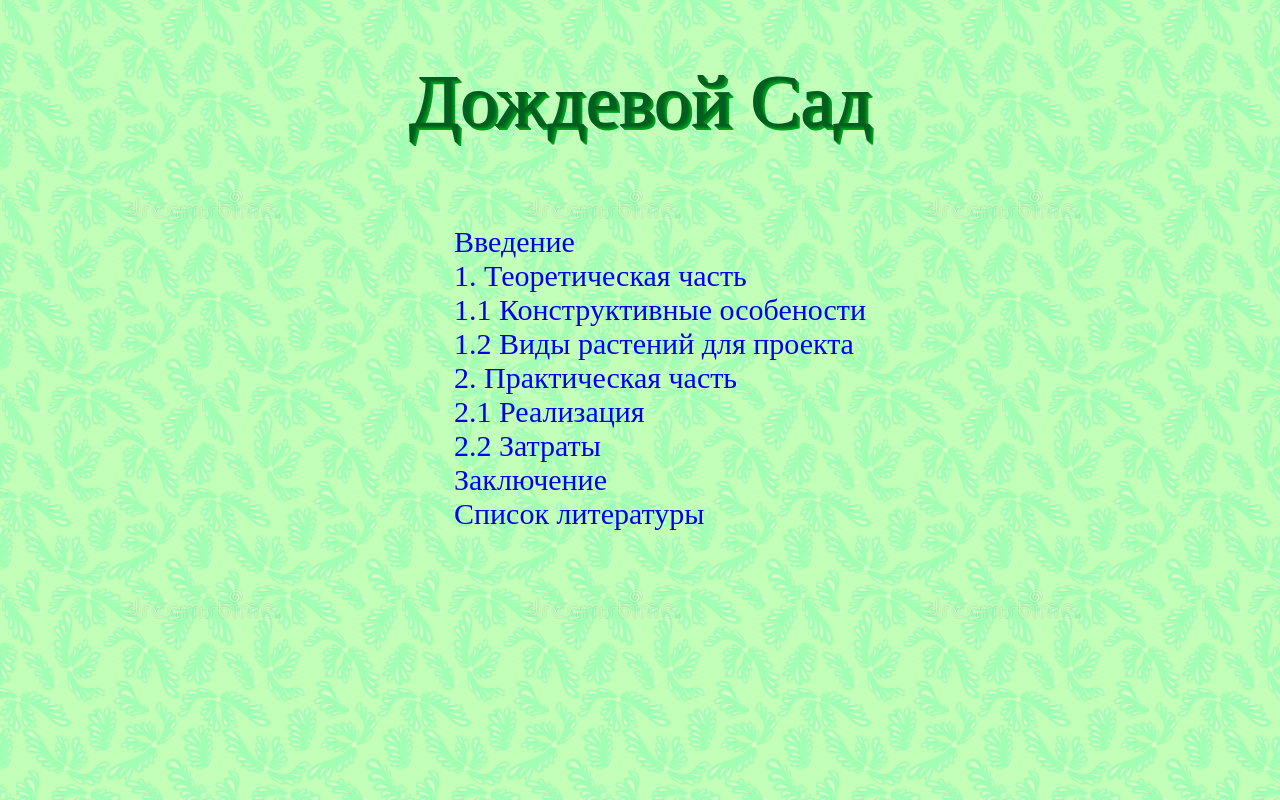
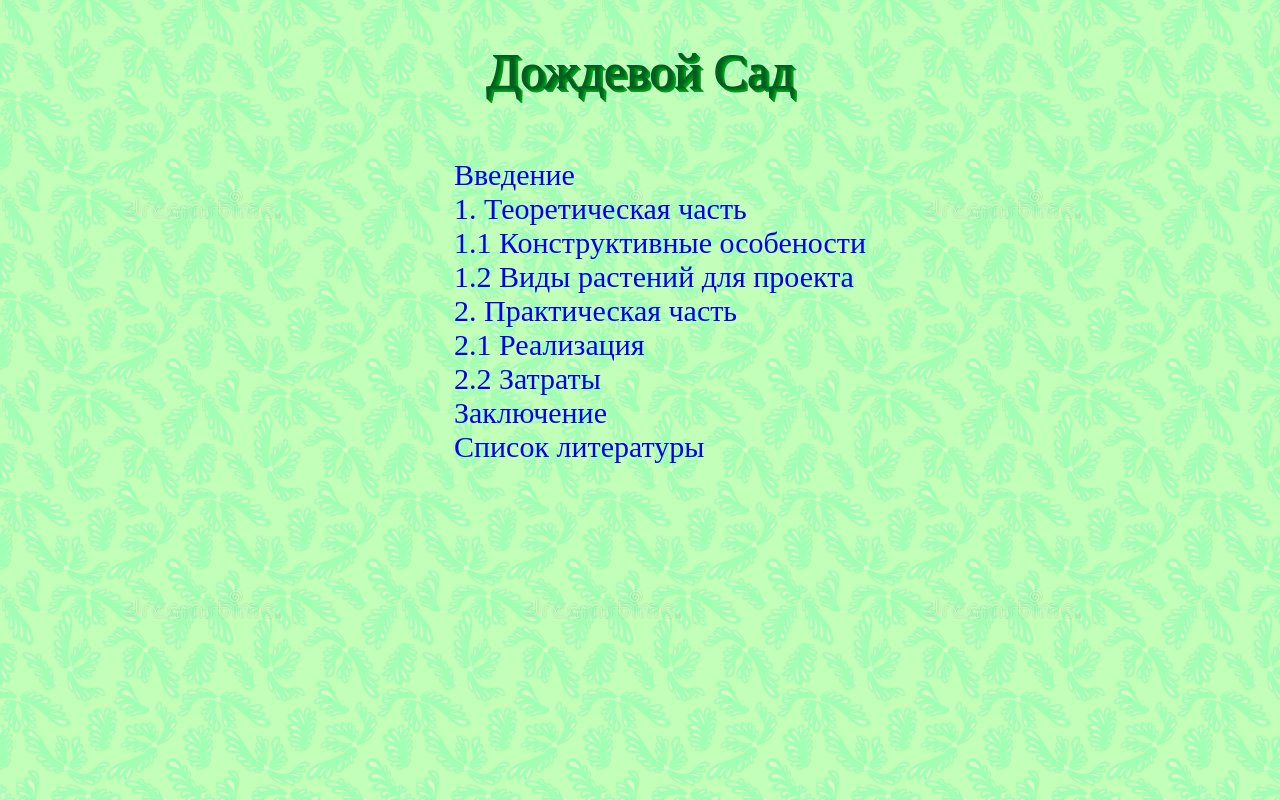
Before and after one commit to John16S/DojdevoySad, a plain HTML site: page index.html in a window 1280 px wide. Drawn offline with Linux system fonts and the light colour scheme.

Commit message:
modified topic

```diff
--- a/styles.css
+++ b/styles.css
@@ -4,13 +4,14 @@ BODY {
 }
 
 .topic {
+    height: 120px;
   display: flex;
   justify-content: center;
 }
 
 .topic h1 {
   align-content: center;
-  font-size: 75px;
+  font-size: 50px;
   font-weight: normal;
   cursor: pointer;
   text-shadow: 1px 1px 0 rgb(0, 110, 30), 2px 2px 0 rgb(0, 125, 30),
```
